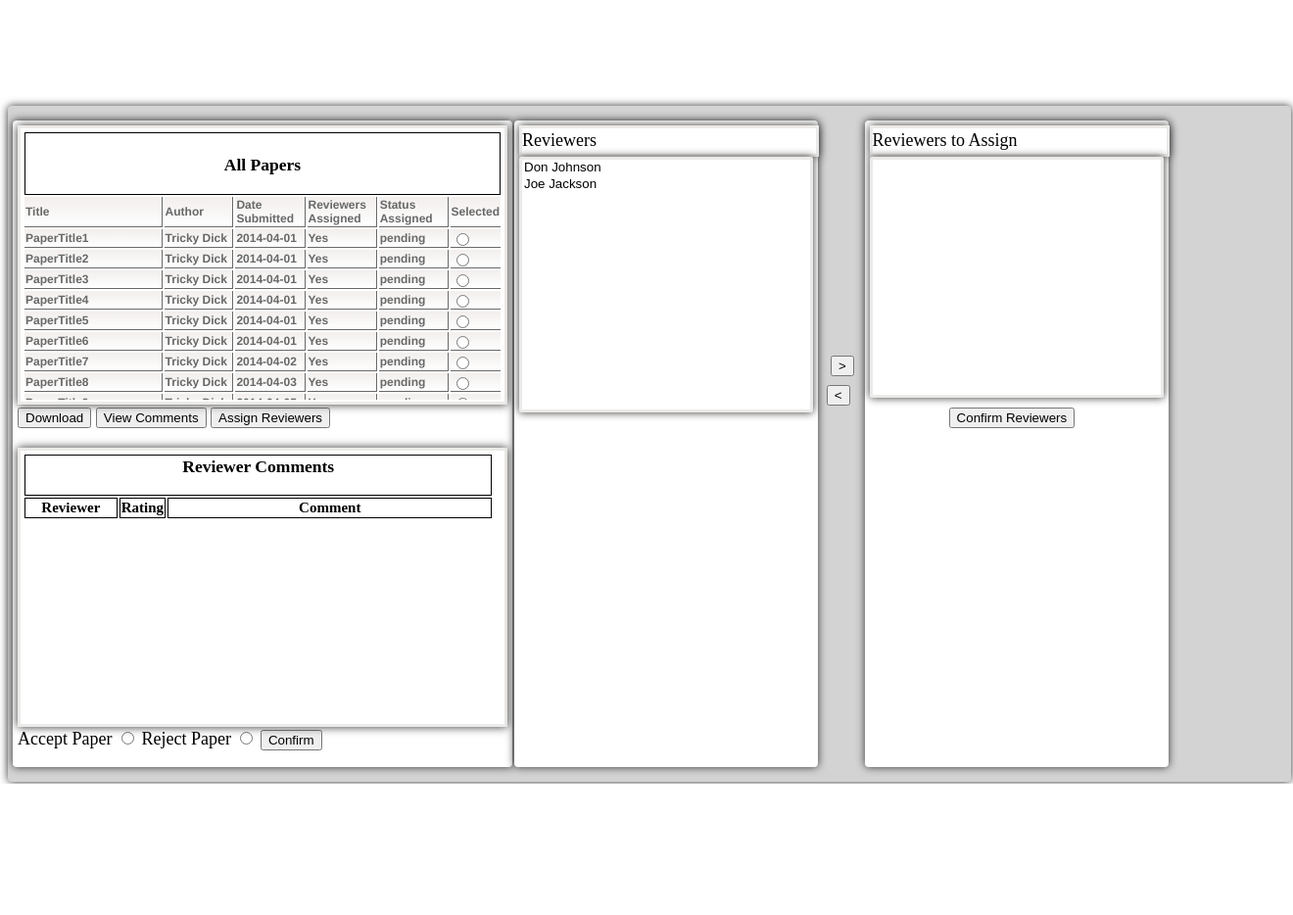
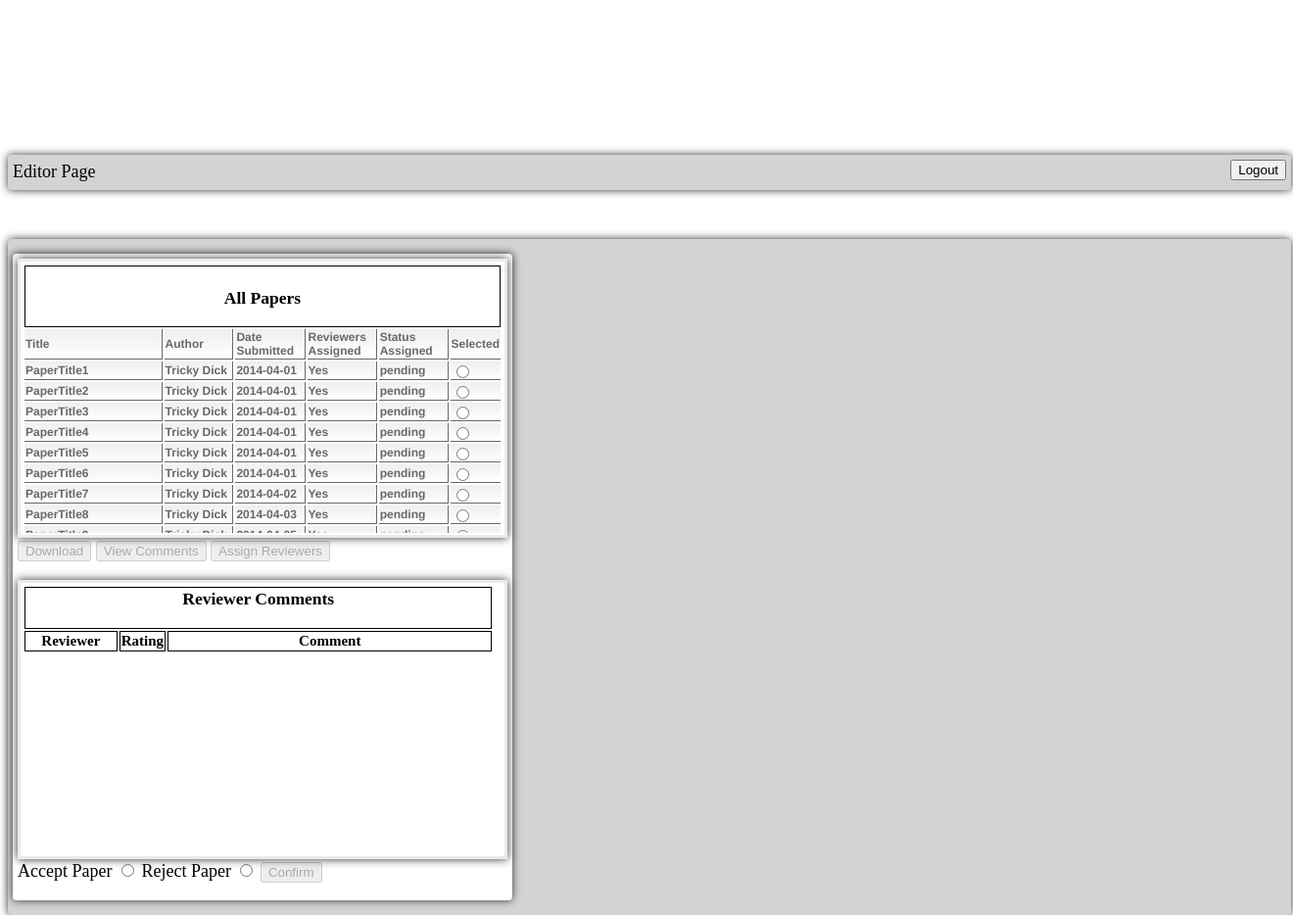
Before and after one commit to acicero/PaperWebsite, a PHP site: page /Editor.php in a window 1320 px wide. Shown: the whole page at 98% size. Before the commit the page ends 800 px from the top, so only its background shows below. Run offline with PHP 8.4, Linux system fonts and the light colour scheme; a user stored in the database is signed in; data comes from the database, SQL or seed files in the repository; lists and menus that the app fills with data are empty; a map, chart or similar area stays blank.

Commit message:
Fixed a whole bunch a stuff

```diff
--- a/cs435_Code/Author.php
+++ b/cs435_Code/Author.php
@@ -44,6 +44,7 @@
 <body>
 	<div class = "AuthorDiv" style="float: left;bottom:-50px">
 		<input type="button" id="to_reviewer" value="To Reviewer Page" style="float: left; <?php if($_SESSION['permission'] == 1){echo "visibility:hidden;";}?>">
+		<label style="left: 27%;"> Author Page </label>
 		<input type="button" id="logout" value="Logout" style="float: right;">
         </div>
 	<div class = "AuthorDiv" style="float: left;">
--- a/cs435_Code/Editor.php
+++ b/cs435_Code/Editor.php
@@ -4,11 +4,17 @@
 if(!isset($_SESSION['session_user_id']) || !isset($_SESSION['permission']) || trim($_SESSION['permission']) != '0'){
 	header('location: index.php');
 }
-?>
-<?php
 // Create connection
 
 $con=mysqli_connect("localhost","root","","Paper_Website");
+
+function does_not_have_reviewers($arg_1, $arg_2){
+  $con=mysqli_connect("localhost","root","","Paper_Website");
+  $result = mysqli_num_rows(mysqli_query($con,"SELECT `reviewers_assigned1` FROM `Paper` WHERE `paperid` = '$arg_1' or `paperid` = '$arg_2'"));
+  return $result == 0;
+}
+?>
+<?php
 
 // Check connection
 if (mysqli_connect_errno())
@@ -16,22 +22,23 @@
   echo "Failed to connect to MySQL: " . mysqli_connect_error();
   }
 
+$paper_reviewers_already_assigned = 0;
 $paper_selected_comments = 0;
 $paper_selected_download = 0;
 $paper_selected_author = 0;
 if (isset($_POST['comments'])) {
-    $paper_selected_comments = $_POST['papers'];
-    $_SESSION['paper_selected_paperid'] = $_POST['papers'];
+    $paper_selected_comments = $_POST['all_papers'];
+    $_SESSION['paper_selected_paperid'] = $_POST['all_papers'];
     unset($_POST['comments']);
   }
 if (isset($_POST['download'])) {
-    $paper_selected_download = $_POST['papers'];
+    $paper_selected_download = $_POST['all_papers'];
     //include_file "afdsfadsfadsafdsdfasfdsa.php";//I assume you can use this to call and download a paper.
     unset($_POST['download']);
   }
 if (isset($_POST['reviewers'])) {
-    $paper_selected_author = $_POST['papers'];
-    $_SESSION['paper_selected_paperid'] = $_POST['papers'];
+    $paper_selected_author = $_POST['all_papers'];
+    $_SESSION['paper_selected_paperid'] = $_POST['all_papers'];
     unset($_POST['reviwers']);
   }
 ?>
@@ -43,20 +50,39 @@
 $().ready(function() {
 
  $('#add').click(function() {
-  if($('#reviewers_to_assign option').size() != 2){
-    !$('#reviewers_select option:selected').remove().appendTo('#reviewers_to_assign');
-    return $("#reviewers_to_assign option:selected").prop("selected", false);
+  if(($('#reviewers_to_assign option').size() < 3) && ($('#reviewers_select option:selected').size() < 3)){
+    if(($('#reviewers_to_assign option').size() <2 ) && ($('#reviewers_select option:selected').size() < 2)){
+      !$('#reviewers_select option:selected').remove().appendTo('#reviewers_to_assign');
+      if($('#reviewers_to_assign option').size() == 2){
+         $('#confirm_reviewers').removeAttr("disabled");
+      }
+      return $("#reviewers_to_assign option:selected").prop("selected", false);
+    }
   }
  });
 
  $('#remove').click(function() {
+  $('#confirm_reviewers').attr("disabled", "disabled");
   return !$('#reviewers_to_assign option:selected').remove().appendTo('#reviewers_select');
  });
+
+ $("input[name='all_papers']").click(function() {
+    $('#download').removeAttr("disabled");
+    if($(this).attr('id') == "0"){
+      $('#reviewers').removeAttr("disabled");
+    }
+    else{
+      $('#reviewers').attr("disabled", "disabled");
+    }
+    $('#comments').removeAttr("disabled");
+   });
 
  $('#confirm_reviewers').click(function() {
    $('#reviewers_to_assign option').prop('selected', true);
   });
-
+  $('#logout').click(function() {
+    window.location.href = "logout.php";
+ });
 });
 
 </script>
@@ -70,6 +96,10 @@
 </style>
 
 <body>
+	<div class = "AuthorDiv" style="float: left;bottom:-50px">
+		<label style="left: 27%;"> Editor Page </label>
+		<input type="button" id="logout" value="Logout" style="float: right;">
+	</div>
 	<div class = "AuthorDiv" style="float: left;">
 		<div class = "EditorDiv2" style="float: left; bottom: 10px">
 			<form action="" method="post">
@@ -92,12 +122,13 @@
 					    <td><?php echo $row['title'];?></td>
 					    <td><?php echo $row['fname'] . " " . $row['lname'];?></td>
 					    <td><?php echo $row['date'];?></td>
-					    <td><?php switch ($row['reviewers_assigned1']){
+					    <td name='reviewer_assigned'><?php switch ($row['reviewers_assigned1']){
 								case 0:
 								  echo "NO";
 								  break;
 								default:
 								  echo "Yes";
+								  $reviewers_already_assigned = 1;
 								} ?></td>
 					    <td><?php switch ($row['status']){
 								case 1:
@@ -110,18 +141,18 @@
 								  echo "pending";
 								} ?></td>
 						<td>
-							<input type="radio"<?php if(($row['paperid'] == $paper_selected_comments) or ($paper_selected_author == $row['paperid'])){echo "checked";}?> name="papers" value=<?php echo $row['paperid']; ?>><br>
+							<input type="radio"<?php if(($row['paperid'] == $paper_selected_comments) or ($paper_selected_author == $row['paperid']) or ($paper_selected_download == $row['paperid'])){echo "checked";}?> name="all_papers" id=<?php if(is_null($row['reviewers_assigned1'])){echo "0";}else{echo "1";}; ?> value=<?php echo $row['paperid']; ?>><br>
 						</td>
 					  </tr>
 					<?php } ?>
 
 			</table>
-				<input type="submit" value="Download" name='download'>
-				<input type="submit" value="View Comments" name='comments'>
-				<input type="submit" value="Assign Reviewers" name='reviewers'>
+				<input type="submit"<?php if(($paper_selected_comments == 0) and ($paper_selected_download == 0) and ($paper_selected_author == 0)){echo "Disabled";}?> id='download' value="Download" name='download'>
+				<input type="submit"<?php if(($paper_selected_comments == 0) and ($paper_selected_download == 0) and ($paper_selected_author == 0)){echo "Disabled";}?> value="View Comments" id='comments' name='comments'>
+				<input type="submit"<?php if((($paper_selected_comments == 0) and ($paper_selected_download == 0) and ($paper_selected_author == 0))){echo "Disabled";}?> value="Assign Reviewers" id='reviewers' name='reviewers'>
 			</form>
 			<form action="Update_Status.php" method="get">
-			<table class="tablesmall" style="float: left; position:relative; width:100%">
+			<table class="tablesmall" style="float: left; position:relative; table-layout: fixed;">
 				<tr>
 					<th COLSPAN="3"><h3>Reviewer Comments</h3>
 					</th>
@@ -137,16 +168,17 @@
 					  <tr>
 					    <td><?php echo $row['fname'] . " " . $row['lname'];?></td>
 					    <td><?php echo $row['rating'];?></td>
-					    <td><?php echo $row['comment'];?></td>
+					    <td style="word-wrap: break-word"><?php echo $row['comment'];?></td>
 					  </tr>
 					<?php } ?>
 			</table>
                                 <label>Accept Paper </label><input type="radio" value="1" name='decision'>
                                 <label> Reject Paper </label><input type="radio" value="2" name='decision'>
-				<input type="submit" value="Confirm" name='status'>
+				<input type="submit"<?php if(mysqli_num_rows($review) != 2){echo "disabled";} ?> value="Confirm" name='status'>
 			</form>
 		</div>
-		<div class="EditorDiv" style="float: left; left:2px; bottom: 10px">
+                <div class="AuthorDiv3" style="<?php if($paper_selected_author == 0){echo "visibility:hidden;";}?>float: left; position: relative; bottom: 10px">
+		<div class="EditorDiv" style="float: left; left:2px; bottom: 20px">
 				<label class="table" style="float: left; position:relative; width:100%">Reviewers</label>
 				<select multiple id="reviewers_select" class="table" size=15 style="float: left; position:relative; width:100%">
 				<?php
@@ -162,15 +194,16 @@
 				</select>
 		</div>
 			<input style="float: left; position:relative; bottom: -250px; left: 15px; text-align:center" type="button" value=">" id="add">
-			<input style="float: left; position:relative; bottom: -280px; right: 13px; text-align:center" type="submit" value="<" id="remove">
+			<input style="float: left; position:relative; bottom: -280px; right: 13px; text-align:center" type="button" value="<" id="remove">
 
-		<div class="EditorDiv" style="float: left; left:2px; bottom: 10px">
+		<div class="EditorDiv" style="float: left; left:2px; bottom: 20px">
 			<form name="input" action="Assign_Reviewers.php" method="get" name="selected_reviewers"> <!-- this is where the reviewers submission php file goes -->
 			  <label class="table" style="float: left; position:relative; width:100%">Reviewers to Assign</label>
 			  <select multiple name="reviewers_to_assign[]" id='reviewers_to_assign' class="table" size=15 style="float: left; position:relative; width:100%">
 			  </select>
-		          <input type="submit" id='confirm_reviewers' style="position: relative; left: 27%; bottom: -10px;"value="Confirm Reviewers">
+		          <input type="submit"Disabled id='confirm_reviewers' style="position: relative; left: 27%; bottom: -10px;"value="Confirm Reviewers">
 			</form>
 		</div>
 	</div>
+        </div>
 </body>
--- a/cs435_Code/Submit_Review.php
+++ b/cs435_Code/Submit_Review.php
@@ -19,7 +19,7 @@
 $paperid = $_SESSION['paper_selected_review'];
 
 
-$result = mysqli_query($con,"INSERT INTO `Reviews`(`reviewid`, `rating`, `written_to`, `review`, `comment`, `userid`, `paperid`, `date_reviewed`) VALUES ('$review_id','$rating','$written_by','$review', '$comment','$userid','$paperid','$date')");
+$result = mysqli_query($con,"INSERT INTO `Reviews`(`reviewid`, `rating`, `written_to`, `review`, `comment`, `userid`, `paperid`, `date_reviewed`) VALUES ('$review_id', '$rating' ,'$written_by','$review', '$comment','$userid','$paperid','$date')");
 
 header('Location: Reviewer.php');
 ?>
--- a/cs435_Code/check_login.php
+++ b/cs435_Code/check_login.php
@@ -40,6 +40,8 @@
 		case 2:
 			header('Location: Reviewer.php');
 			break;
+		default:
+			header('Location: index.php');
 	  }
         }
 }
--- a/cs435_Code/download.php
+++ b/cs435_Code/download.php
@@ -1,6 +1,6 @@
 <?php
 session_start();
-if(!(isset(_SESSION['permission'])){
+if(!(isset($_SESSION['permission']))){
 	header('location: index.php');
 }
 $con=mysqli_connect("localhost","root","","Paper_Website");
@@ -9,14 +9,14 @@
 	echo "Failed to connect to MySQL: " . mysqli_connect_error();
 }
 
-$paperid = $_POST['papers'];
+$paperid = $_SESSION['paper_selected_download'];
 
 $result = mysqli_query($con, "SELECT * FROM `Paper` WHERE `paperid` = '$paperid'");
 
 $row = mysqli_fetch_array($result);
 if(!is_null($row)){
 
-	$file_name = $_SERVER['DOCUMENT_ROOT'] . '/website/PaperWebsite/papers/' . $row['paper_pdf']; //change the middle part to what it is on your computer
+	$file_name = $_SERVER['DOCUMENT_ROOT'] . '/paper/pdf/' . $row['paper_pdf']; //change the middle part to what it is on your computer
 	if(file_exists($file_name)){
 
 		header('Content-Type: application/octet-stream');
--- a/cs435_Code/style.css
+++ b/cs435_Code/style.css
@@ -96,11 +96,33 @@
   color: inherit;
   background-color: white;
 }
+.AuthorDiv3 {
+  position: relative;
+  width:100%;
+  max-width: 685px;
+  height: 650px;
+  margin-left: auto;
+  margin-right: auto;
+  margin-top: 20px;
+  padding: 5px;
+  line-height: 1.428571429;
+  font-size: 18px;
+  color: #555;
+  background-image: none;
+  border-radius: 4px;
+  -webkit-box-shadow: 0px 0px 9px 0px rgba(50, 50, 50, 1);
+    -moz-box-shadow:    0px 0px 9px 0px rgba(50, 50, 50, 1);
+    box-shadow:         0px 0px 9px 0px rgba(50, 50, 50, 1);
+  -webkit-transition: border-color ease-in-out .15s, box-shadow ease-in-out .15s;
+          transition: border-color ease-in-out .15s, box-shadow ease-in-out .15s;
+  color: inherit;
+  background-color: white;
+}
 .EditorDiv {
   position: relative;
   width:100%;
   max-width: 300px;
-  height: 650px;
+  height: 634px;
   margin-left: auto;
   margin-right: auto;
   margin-top: 20px;
@@ -240,7 +262,7 @@
 
 .tablesmall {
 	margin:0px;padding:0px;
-	width:100%;
+	width:500px;
 	border:3px solid #ECEAE8;
   -webkit-box-shadow: 0px 0px 9px 0px rgba(50, 50, 50, 1);
   -moz-box-shadow:    0px 0px 9px 0px rgba(50, 50, 50, 1);
--- a/cs435_Code/test.php
+++ b/cs435_Code/test.php
@@ -15,7 +15,7 @@
 $date = date("Y-m-d");
 echo $date;
 $result = mysqli_query($con,"UPDATE `Paper_Website`.`Reviews` SET `date_reviewed` = '$date' WHERE `Reviews`.`reviewid` = 54322;");
-
+echo mysqli_num_rows(mysqli_query($con,"SELECT `reviewers_assigned1` FROM `Paper` WHERE `paperid` = 11111 or `paperid` = 0"));
 //$paper_selected = 0;
 //if (isset($_POST['view_comments'])) {
     //$paper_selected = $_POST['papers'];
```
Also changed, not shown: cs435_Code/Reviewer.php (+24 -14 lines).
